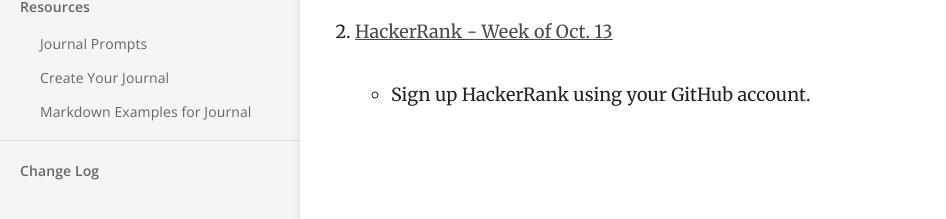
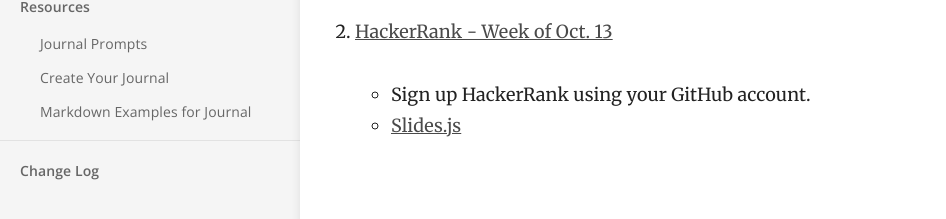
Before and after one commit to mswhitby/classroom, a Jekyll site: the page built from _docs/classes/3rd.md, in a window 1280 px wide. Shown: the part 506-725 px from the top of the page, without its empty margins (0-946 px from the left). Built offline with Jekyll 4.4.1, drawn with Linux system fonts in a browser that asks for light colours.

Commit message:
Update 3rd Period class documentation
Added link to Slides.js for additional resources.

```diff
--- a/_docs/classes/3rd.md
+++ b/_docs/classes/3rd.md
@@ -13,3 +13,4 @@ order: 2
 2. [HackerRank - Week of Oct. 13](https://www.hackerrank.com/whitbywebdev-20261013)
 
     - Sign up HackerRank using your GitHub account.
+    - [Slides.js](https://github.com/mswhitby/Mobile-App-Development-/blob/main/Slides.js)
```
